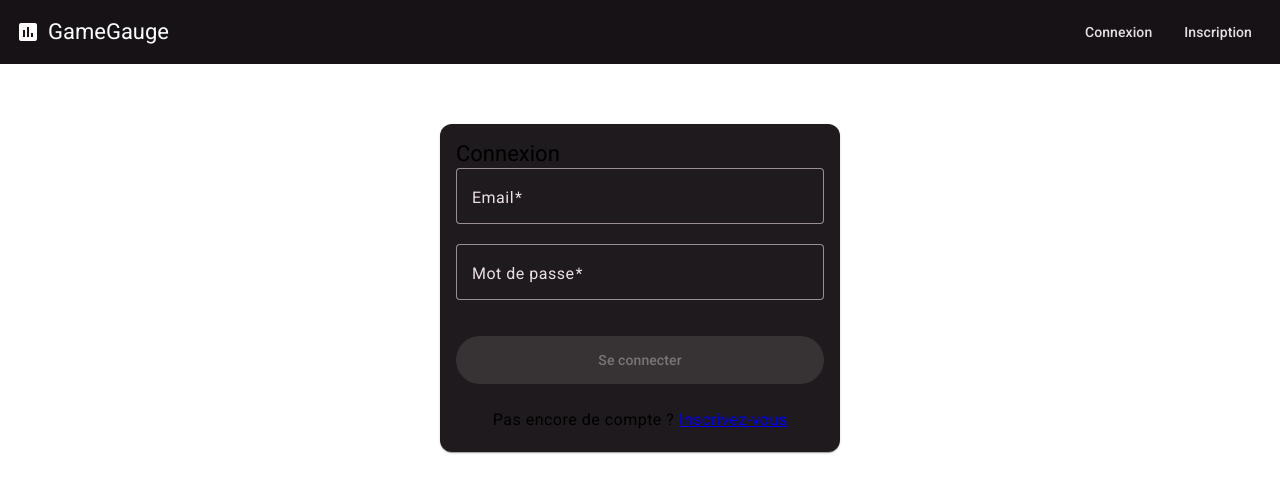
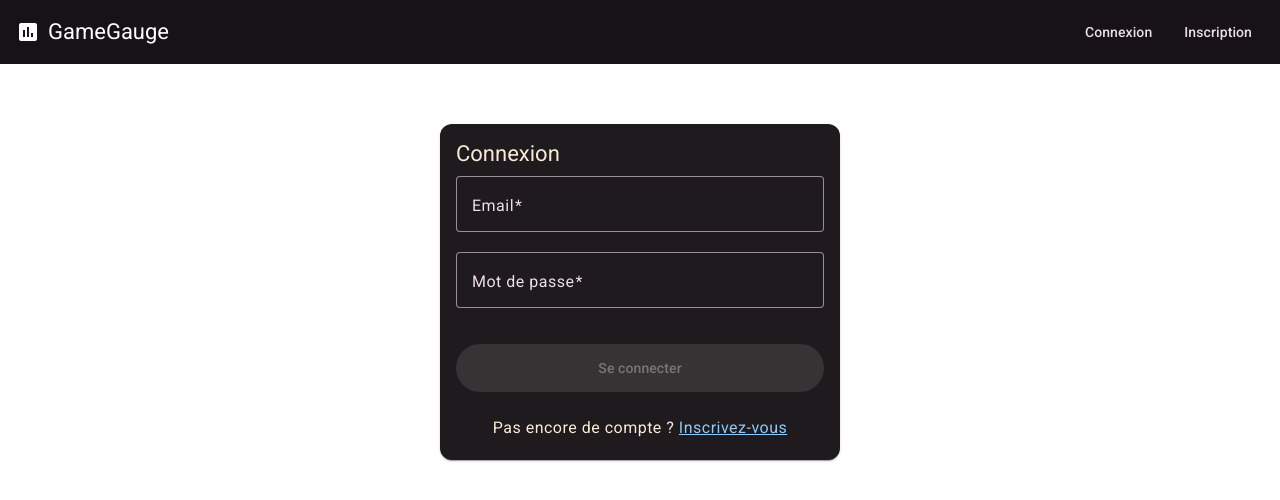
Before and after one commit to JP-maker/gamegauge-ui, an Angular app: page /login in a window 1280 px wide. Shown: the top 500 px of the page. Built offline with nearby package versions, Linux system fonts and the light colour scheme.

Commit message:
Modifiy css

```diff
--- a/src/app/app.config.ts
+++ b/src/app/app.config.ts
@@ -16,6 +16,6 @@ export const appConfig: ApplicationConfig = {
     // 2. Modifier provideHttpClient pour inclure notre intercepteur
     provideHttpClient(withInterceptors([
       authInterceptor
-    ]))
+    ])), provideAnimationsAsync()
   ]
 };
--- a/src/styles.scss
+++ b/src/styles.scss
@@ -1,11 +1,43 @@
 /* You can add global styles to this file, and also import other style files */
 
-html, body { height: 100%; }
+@use '@angular/material' as mat;
+
+@include mat.core();
+
+$theme: mat.define-theme((
+  color: (
+    theme-type: dark,
+    primary: mat.$violet-palette,
+  ),
+  density: (
+    scale: -1
+  )
+));
+
+html {
+  height: 100%;
+}
+
 body { margin: 0; font-family: Roboto, "Helvetica Neue", sans-serif; }
 
 mat-card {
   width: 100%;
   max-width: 400px;
+}
+
+mat-card-title {
+  color: antiquewhite;
+  font-size: 24px;
+  font-weight: 500;
+  padding-bottom: 8px;
+}
+
+mat-card-actions {
+  color: antiquewhite;
+}
+
+mat-card-actions a {
+  color: #90caf9; // Couleur primaire claire de Material
 }
 
 form {
```
